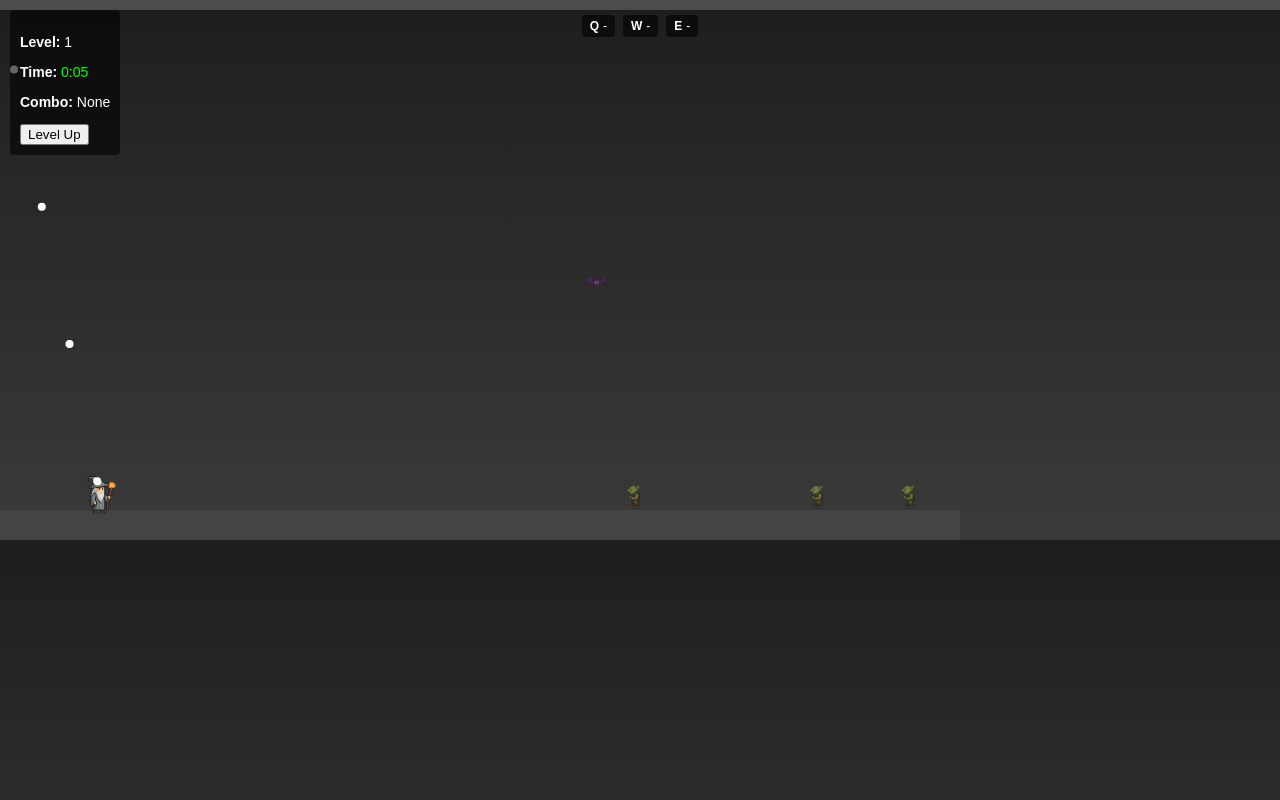
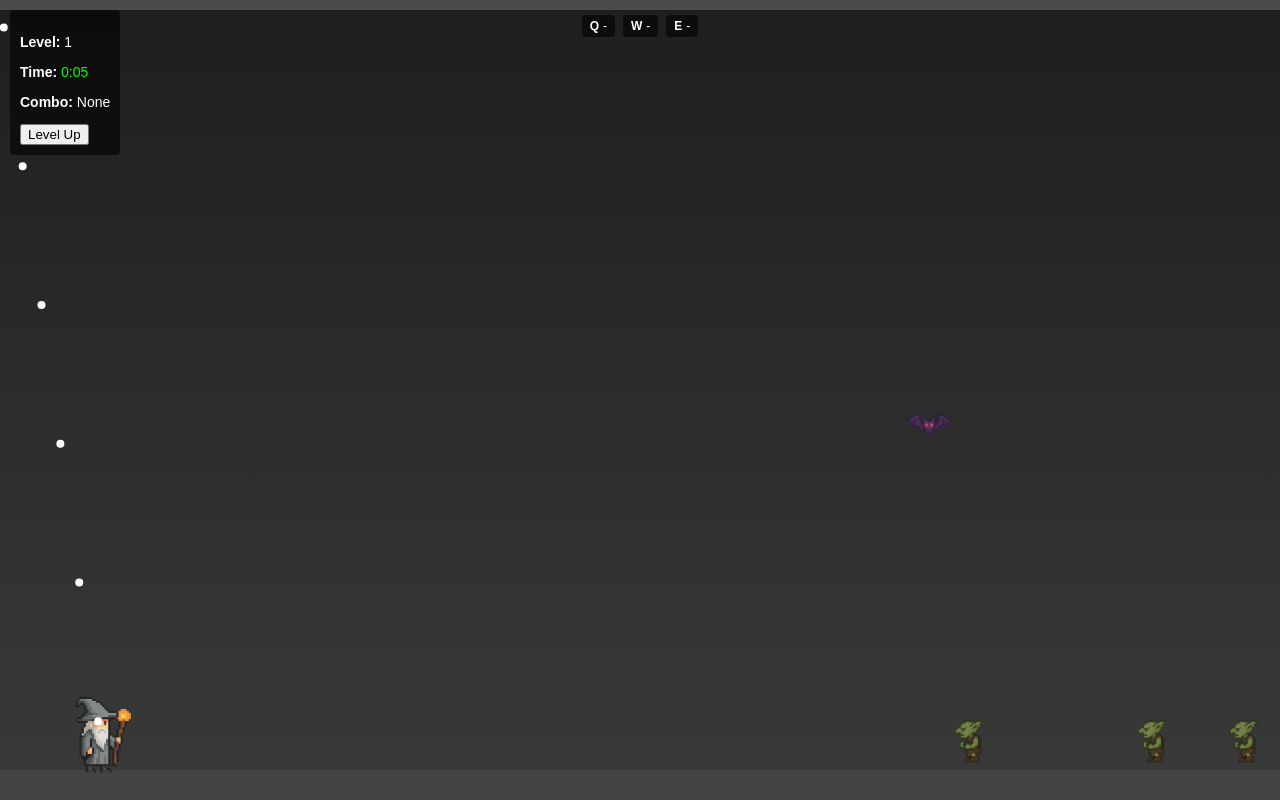
Before and after one commit to PMorais13/rougue-like-concept, a plain HTML site: page mage_roguelike_prototype.html in a window 1280 px wide. Drawn offline with Linux system fonts and the light colour scheme.

Commit message:
Increase sprite scale and enable fullscreen

```diff
--- a/mage_roguelike_prototype.html
+++ b/mage_roguelike_prototype.html
@@ -15,6 +15,8 @@
     }
     canvas {
       display: block;
+      width: 100vw;
+      height: 100vh;
     }
     #hud {
       position: absolute;
@@ -95,6 +97,15 @@
   <script>
     const canvas = document.getElementById("gameCanvas");
     const ctx = canvas.getContext("2d");
+    function resizeCanvas() {
+      canvas.width = window.innerWidth;
+      canvas.height = window.innerHeight;
+    }
+    resizeCanvas();
+    window.addEventListener('resize', () => {
+      resizeCanvas();
+      player.y = canvas.height - 65;
+    });
     const mageImg = new Image();
     mageImg.src = "mage.png";
     const goblinImg = new Image();
@@ -136,8 +147,8 @@
 
     const player = {
       x: 100,
-      y: canvas.height - 45,
-      radius: 15,
+      y: canvas.height - 65,
+      radius: 30,
       speed: 3
     };
 
@@ -148,9 +159,9 @@
       else if (r > 0.8) type = 'voador';
 
       const baseStats = {
-        miniom: { hp: 3, speed: 1.5, size: 30 },
-        tanker: { hp: 8, speed: 0.8, size: 45 },
-        voador: { hp: 2, speed: 2.2, size: 25 }
+        miniom: { hp: 3, speed: 1.5, size: 60 },
+        tanker: { hp: 8, speed: 0.8, size: 90 },
+        voador: { hp: 2, speed: 2.2, size: 50 }
       };
       const mult = Math.pow(1.5, Math.floor(state.level / 5));
       const stats = baseStats[type];
@@ -349,7 +360,7 @@
       ctx.fillRect(0, canvas.height - 30, canvas.width, 30);
 
       if (mageImg.complete) {
-        ctx.drawImage(mageImg, player.x - 20, player.y - 20, 40, 40);
+        ctx.drawImage(mageImg, player.x - 40, player.y - 40, 80, 80);
       } else {
         ctx.fillStyle = "purple";
         ctx.beginPath();
```
